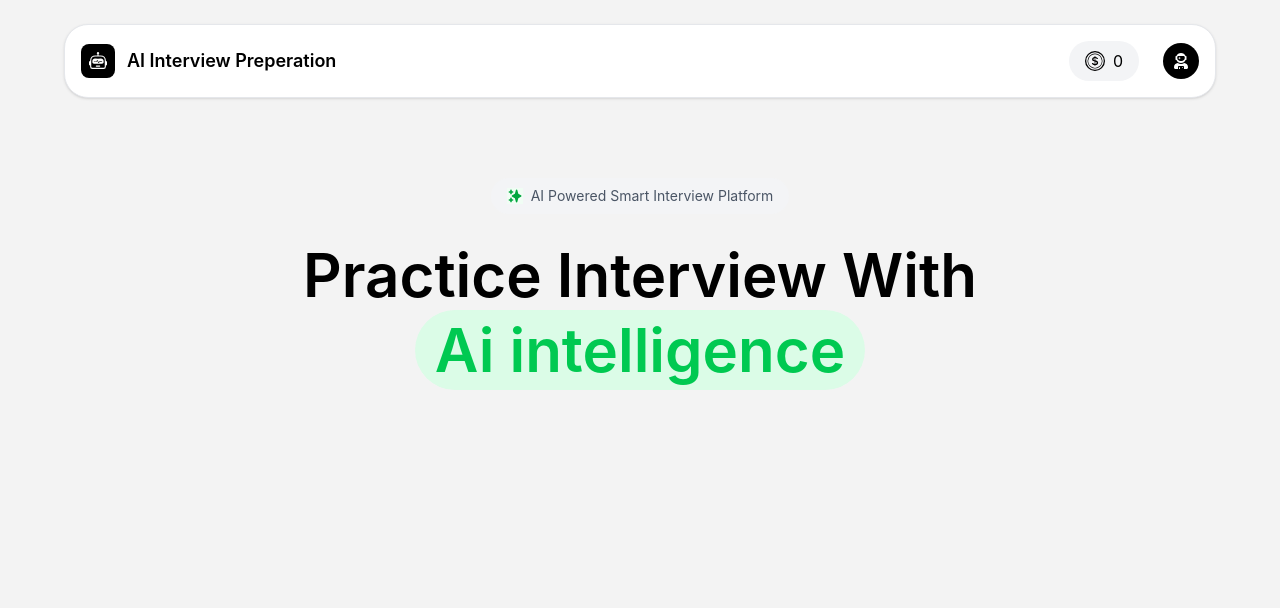
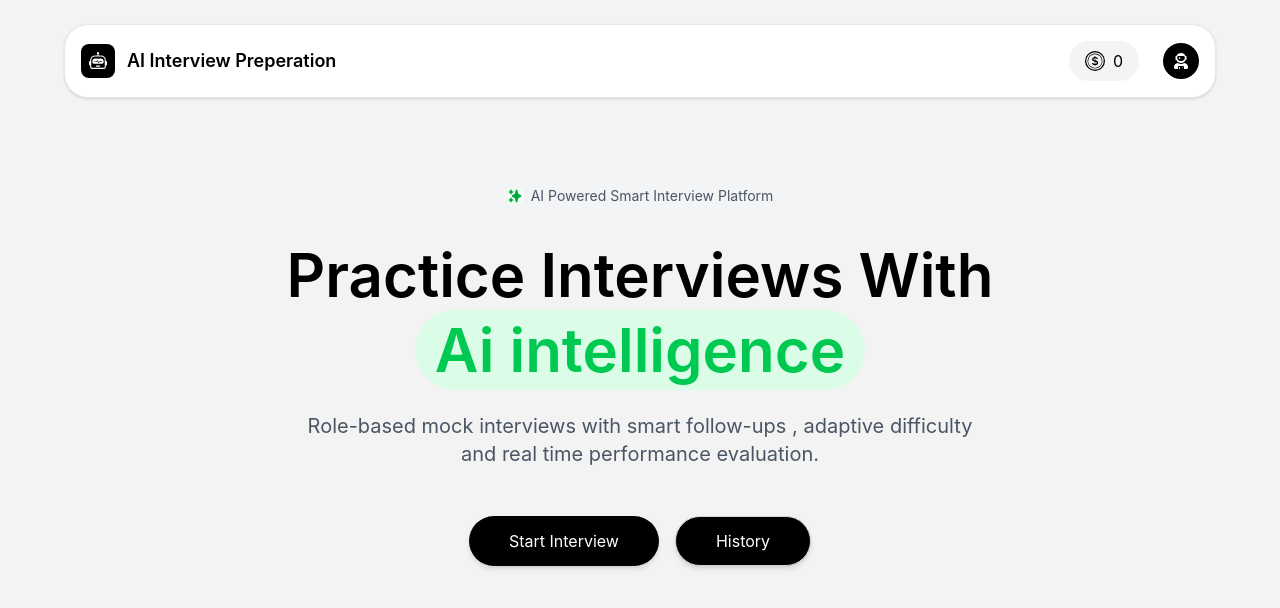
Before and after one commit to palak68/Ai-interview-preperation-, a React (Vite) app in the folder client/: page / in a window 1280 px wide. Shown: the top 608 px of the page. Built offline with nearby package versions, Linux system fonts and the light colour scheme; no server answers.

Commit message:
home page update

```diff
--- a/client/src/pages/Home.jsx
+++ b/client/src/pages/Home.jsx
@@ -10,8 +10,13 @@ import {
   BsFileEarmarkText,
 } from "react-icons/bs";
 import { HiSparkles } from "react-icons/hi";
+import { useState } from "react";
+import { useNavigate } from "react-router-dom";
+import Auth from "../pages/Auth";
 const Home = () => {
     const { userData } = useSelector((state) => state.user);
+    const [showAuth, setShowAuth] = useState(false);
+    const navigate = useNavigate();
     return (
     <div className="w-full min-h-screen bg-[#f3f3f3] flex flex-col ">
 
@@ -27,9 +32,13 @@ const Home = () => {
 
 
         </div><div className="text-center mb-28">
-<motion.h1 className="text-4xl md:text-6xl  font-semibold leading-tight max-w-4xl
+<motion.h1
+initial={{ opacity: 0, y: -40 }}
+animate={{ opacity: 1, y: 0 }}
+transition={{ duration: 1.05, delay: 0.2, ease: "easeInOut" }}
+className="text-4xl md:text-6xl  font-semibold leading-tight max-w-4xl
 mx-auto">
-    Practice Interview With
+    Practice Interviews With
     <span className ="relative inline-block">
        <span className="bg-green-100 text-green-500 px-5 py-1
         rounded-full ">
@@ -37,8 +46,44 @@ mx-auto">
     </span>
     </span>
 </motion.h1>
+
+<motion.p
+initial={{ opacity: 0, y: -40 }}
+animate={{ opacity: 1, y: 0 }}
+transition={{ duration: 1.05, delay: 0.2, ease: "easeInOut" }}
+className="text-gray-600 text-lg md:text-xl mt-6 max-w-2xl mx-auto text-lg"
+>
+    Role-based mock interviews with smart follow-ups ,
+    adaptive difficulty and real time performance evaluation.
+
+</motion.p>
+<div className="flex flex-wrap justify-center gap-4 mt-12">
+    <motion.button
+    onClick={() => {if(!userData){setShowAuth(true)
+        return;} navigate("/interview") } }
+    whileHover={{ opacity: 0.9 , scale: 1.05 }}
+    whileTap={{ opacity: 1 , scale: 0.98 }}
+    className="bg-black text-white px-10 py-3
+    rounded-full hover:opacity-90 transition shadow-md"
+    >
+        Start Interview
+    </motion.button>
+
+    <motion.button
+    onClick={() => {if(!userData){setShowAuth(true)
+        return;} navigate("/history") } }
+    whileHover={{ opacity: 0.9 , scale: 1.05 }}
+    whileTap={{ opacity: 1 , scale: 0.98 }}
+    className="border border-gray-300  px-10 py-3 hover:bg-gray-100 rounded-full
+    bg-black text-white hover:opacity-90 transition shadow-md"
+    >
+       History
+    </motion.button>
+
+</div>
         </div>
         </div>
+        {showAuth && <Auth onClose={() => setShowAuth(false)}/>}
     </div>);
 };
 
```
